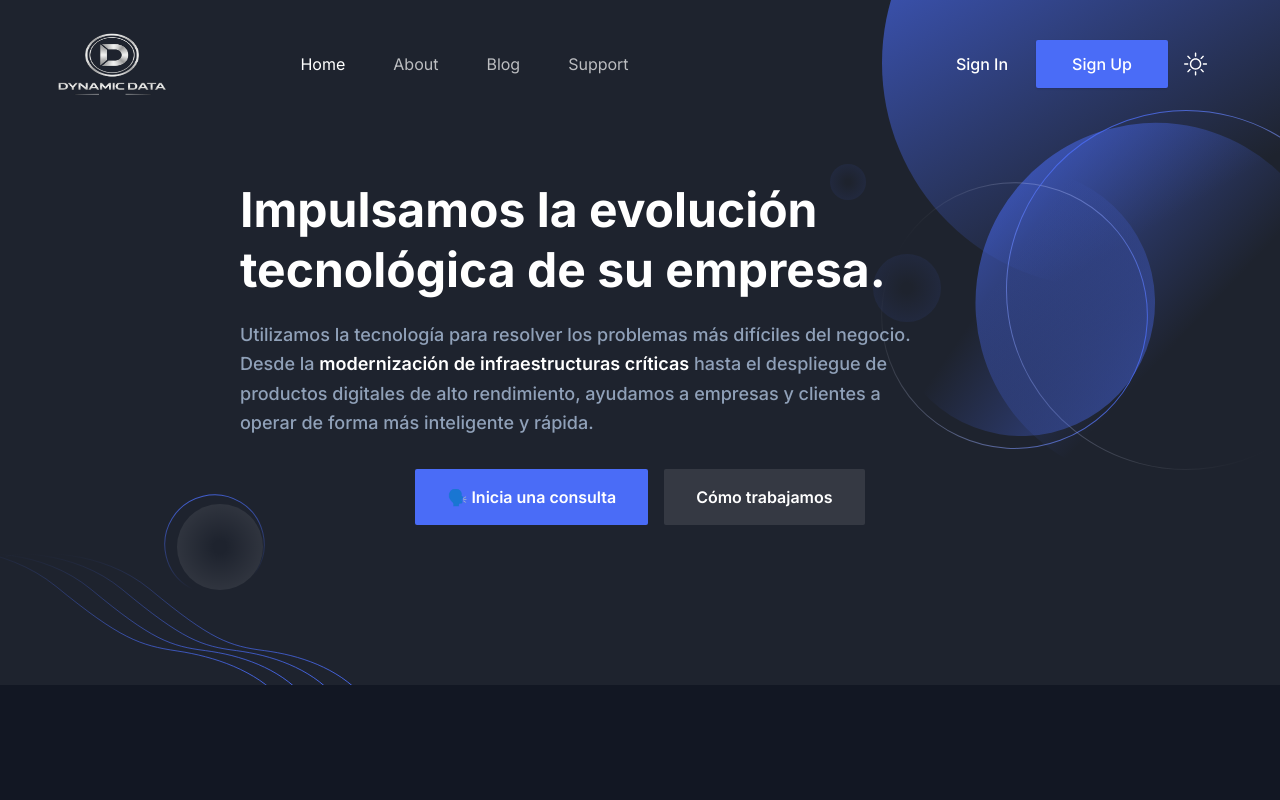
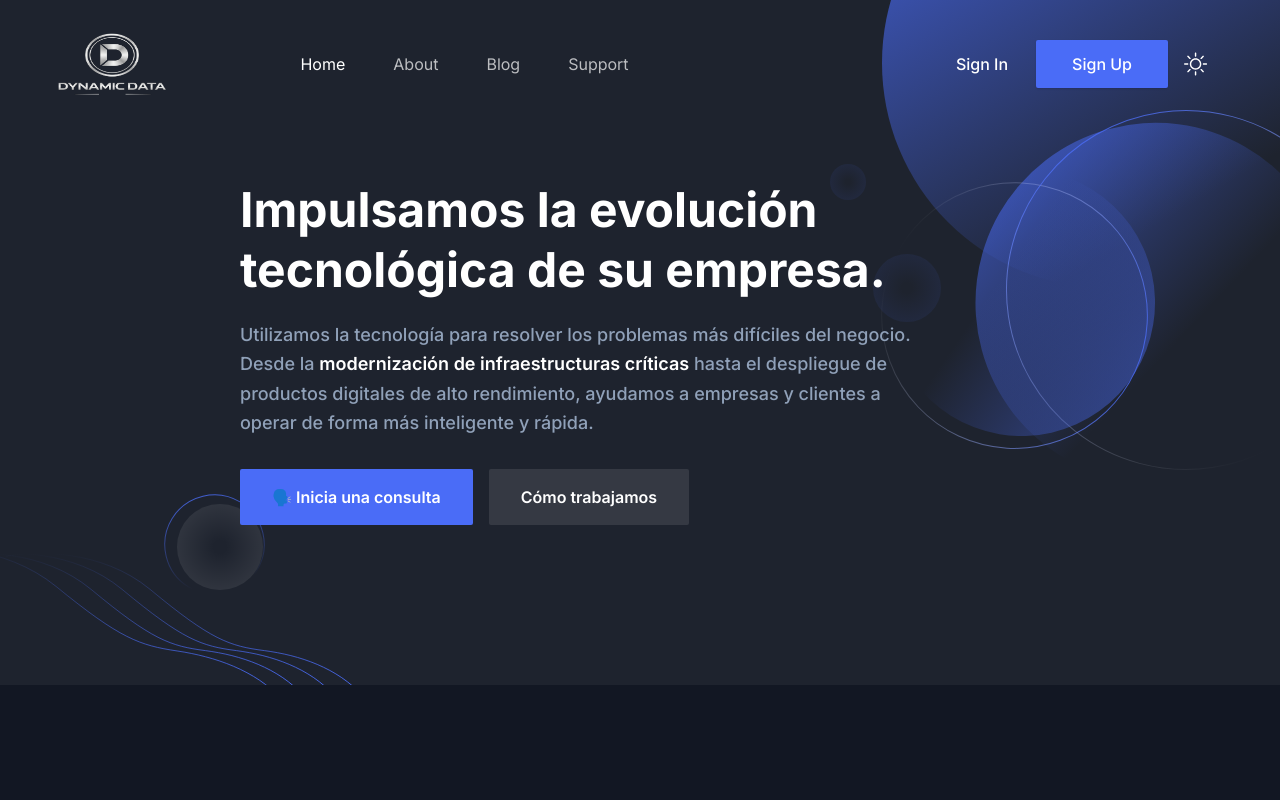
Before and after one commit to nolanpc/dynamic-data-web, a Next.js app: page / in a window 1280 px wide. Shown: the top 800 px of the page. Built offline with nearby package versions, Linux system fonts and the light colour scheme.

Commit message:
text - left

```diff
--- a/src/components/Hero/index.tsx
+++ b/src/components/Hero/index.tsx
@@ -18,7 +18,7 @@
                   Utilizamos la tecnología para resolver los problemas más difíciles del negocio.
                   Desde la <span className="text-black dark:text-white font-semibold">modernización de infraestructuras críticas</span> hasta el despliegue de productos digitales de alto rendimiento, ayudamos a empresas y clientes a operar de forma más inteligente y rápida.
                 </p>
-                <div className="flex flex-col items-center justify-center space-y-4 sm:flex-row sm:space-x-4 sm:space-y-0">
+                <div className="flex flex-col items-center text-left space-y-4 sm:flex-row sm:space-x-4 sm:space-y-0">
                   <Link
                     href="http://localhost:3000/contact"
                     className="rounded-xs bg-primary px-8 py-4 text-base font-semibold text-white duration-300 ease-in-out hover:bg-primary/80"
```
